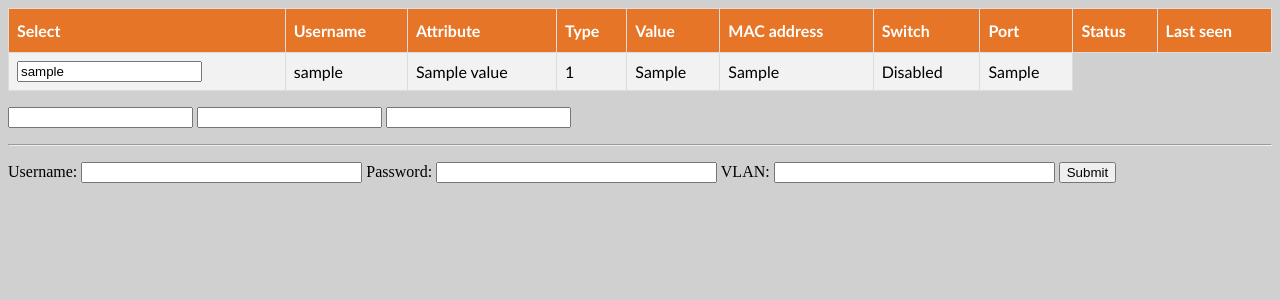
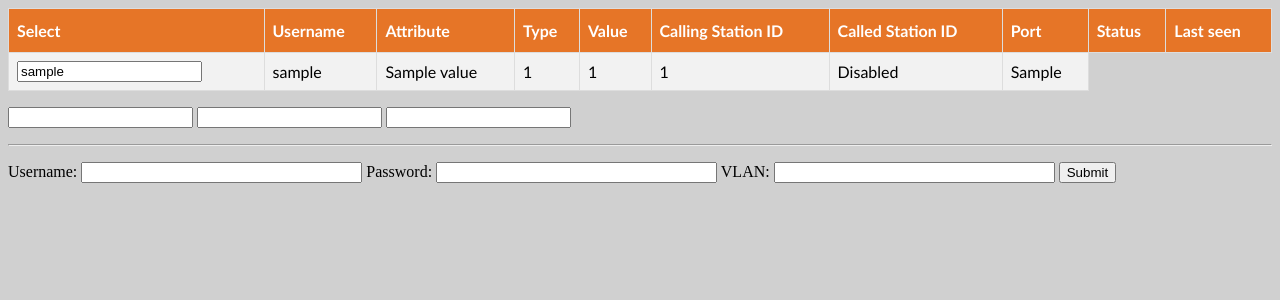
Before and after one commit to SUNET/cnaas-nac, a Python web app: template src/cnaas_nac/api/templates/index.html in a window 1280 px wide. Shown: the top 300 px of the page. Run offline with Jinja, Linux system fonts and the light colour scheme; the template is opened without the code that fills it: most values are stand-ins (such as "Sample title", 1, 10 or a date in 2020); form fields are guessed from the names that the template uses.

Commit message:
Refer to calling/called station ID and present the port properly.

```diff
--- a/src/cnaas_nac/api/templates/index.html
+++ b/src/cnaas_nac/api/templates/index.html
@@ -41,8 +41,8 @@
 	  <th>Attribute</th>
 	  <th>Type</th>
 	  <th>Value</th>
-	  <th>MAC address</th>
-	  <th>Switch</th>
+	  <th>Calling Station ID</th>
+	  <th>Called Station ID</th>
 	  <th>Port</th>
 	  <th>Status</th>
 	  <th>Last seen</td>
@@ -61,10 +61,10 @@
 	    {{ user.calling_station_id }}
 	  </td>
 	  <td>
-	    {{ user.nas_identifier }}
+	    {{ user.called_station_id }}
 	  </td>
 	  <td>
-	    {{ user.nas_port }}
+	    {{ user.nas_port_id }}
 	  </td>
 	  {% if user.active %}
 	  <td bgcolor="lightgreen">
--- a/src/cnaas_nac/api/webadmin.py
+++ b/src/cnaas_nac/api/webadmin.py
@@ -44,10 +44,12 @@
             if nas_port is not None:
                 if 'calling_station_id' in nas_port:
                     user['calling_station_id'] = nas_port['calling_station_id']
+                if 'calling_station_id' in nas_port:
+                    user['called_station_id'] = nas_port['called_station_id']
                 if 'nas_identifier' in nas_port:
                     user['nas_identifier'] = nas_port['nas_identifier']
-                if 'nas_port' in nas_port:
-                    user['nas_port'] = nas_port['nas_port_id']
+                if 'nas_port_id' in nas_port:
+                    user['nas_port_id'] = nas_port['nas_port_id']
                 user['active'] = User.is_enabled(user['username'])
             user['active'] = User.is_enabled(user['username'])
             user['last_seen'] = PostAuth.get_last_seen(user['username'])
```
